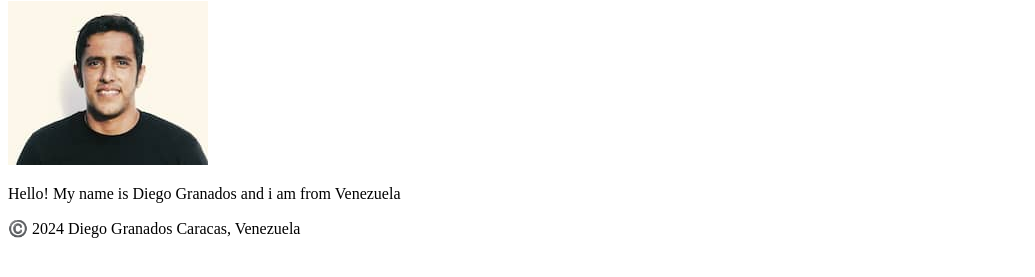
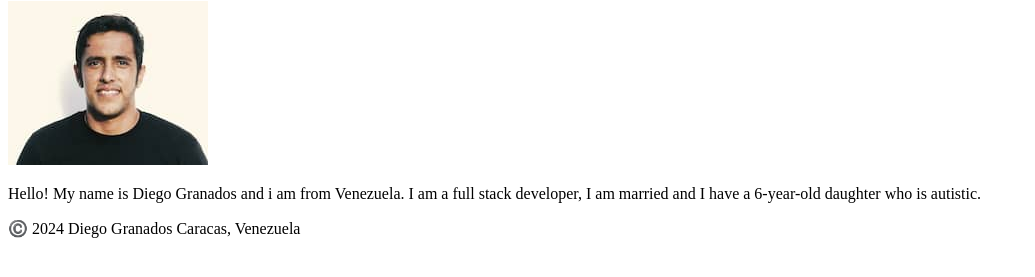
Before and after one commit to diegog-ux10/wdd130, a plain HTML site: page index.html in a window 1280 px wide. Shown: the part 105-382 px from the top of the page, without its empty margins (0-1035 px from the left). Drawn offline with Linux system fonts and the light colour scheme.

Commit message:
fix index

```diff
--- a/index.html
+++ b/index.html
@@ -1,8 +1,8 @@
 <!DOCTYPE html>
 <html lang="en">
   <head>
-    <meta charset="UTF-8">
-    <meta name="viewport" content="width=device-width, initial-scale=1.0">
+    <meta charset="UTF-8" />
+    <meta name="viewport" content="width=device-width, initial-scale=1.0" />
     <title>Diego Granados | WDD 130</title>
   </head>
   <body>
@@ -15,8 +15,12 @@
     </header>
     <main>
       <h1>Diego Granados | WDD 130</h1>
-        <img src="images/profile.jpg" alt="Diego profile picture" width="200">
-        <p>Hello! My name is Diego Granados and i am from Venezuela</p>
+      <img src="images/profile.jpg" alt="Diego profile picture" width="200" />
+      <p>
+        Hello! My name is Diego Granados and i am from Venezuela. I am a full
+        stack developer, I am married and I have a 6-year-old daughter who is
+        autistic.
+      </p>
     </main>
     <footer>
       <p>©️ 2024 Diego Granados Caracas, Venezuela</p>
```
Lines whose indentation alone changed are shown as unchanged.
